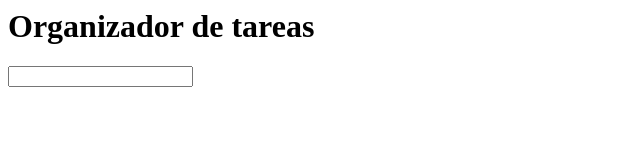
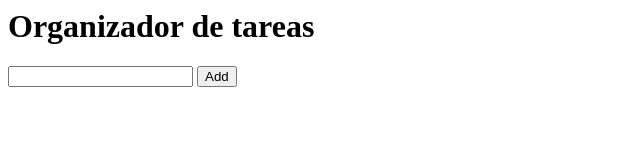
Before and after one commit to JuanPabloCardenasHerrera/pendientes, a website built with Parcel: page index.html in a window 1280 px wide. Shown: the whole page, without its empty margins (0-640 px from the left). Built offline with nearby package versions, Linux system fonts and the light colour scheme.

Commit message:
Agregado el boton para agregar tareas a la lista

```diff
--- a/index.html
+++ b/index.html
@@ -4,6 +4,7 @@
     <form id="organizador-tareas">
       <div>
         <input type="text" id="task-box">
+        <input type="submit" id="add-task-button" value="Add"></imput>
       </div>
     </form>
     <script src="./src/index.js"></script>
```
